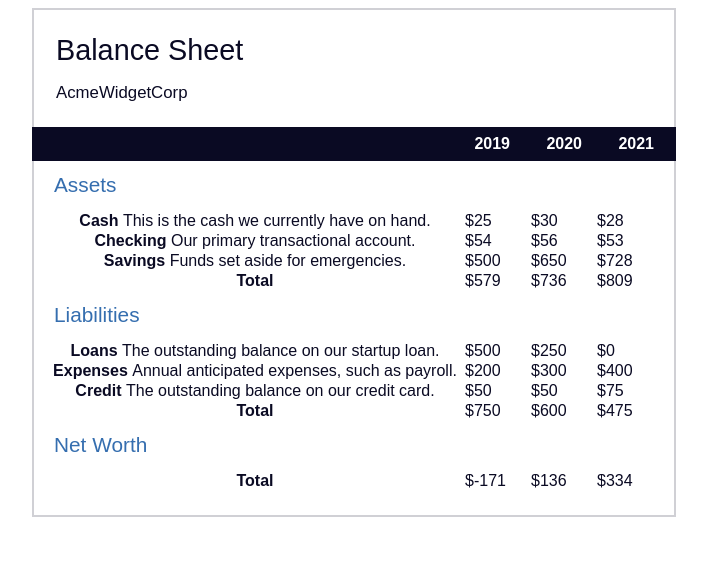
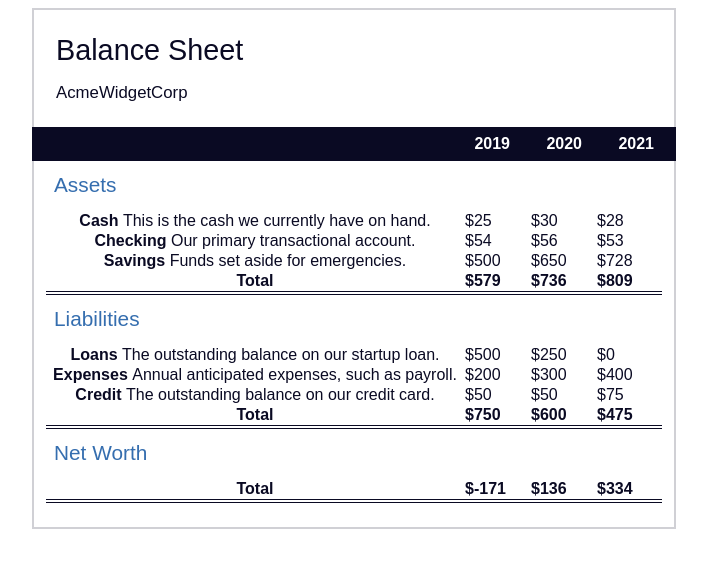
Before and after one commit to andrz-zack/Maquetacion-de-un-balance-financiero, a plain HTML site: page index.html in a window 1280 px wide. Shown: the whole page, without its empty margins (286-993 px from the left). Drawn offline with Linux system fonts and the light colour scheme.

Commit message:
Agregandole el selector tr[class=total]

```diff
--- a/styles.css
+++ b/styles.css
@@ -94,3 +94,10 @@ tbody td {
     min-width: 4rem;
 
 }
+tbody th {
+    width: calc(100% - 12rem);
+}
+tr[class="total"] {
+    border-bottom: 4px double #0a0a23;
+    font-weight: bold;
+}
```
